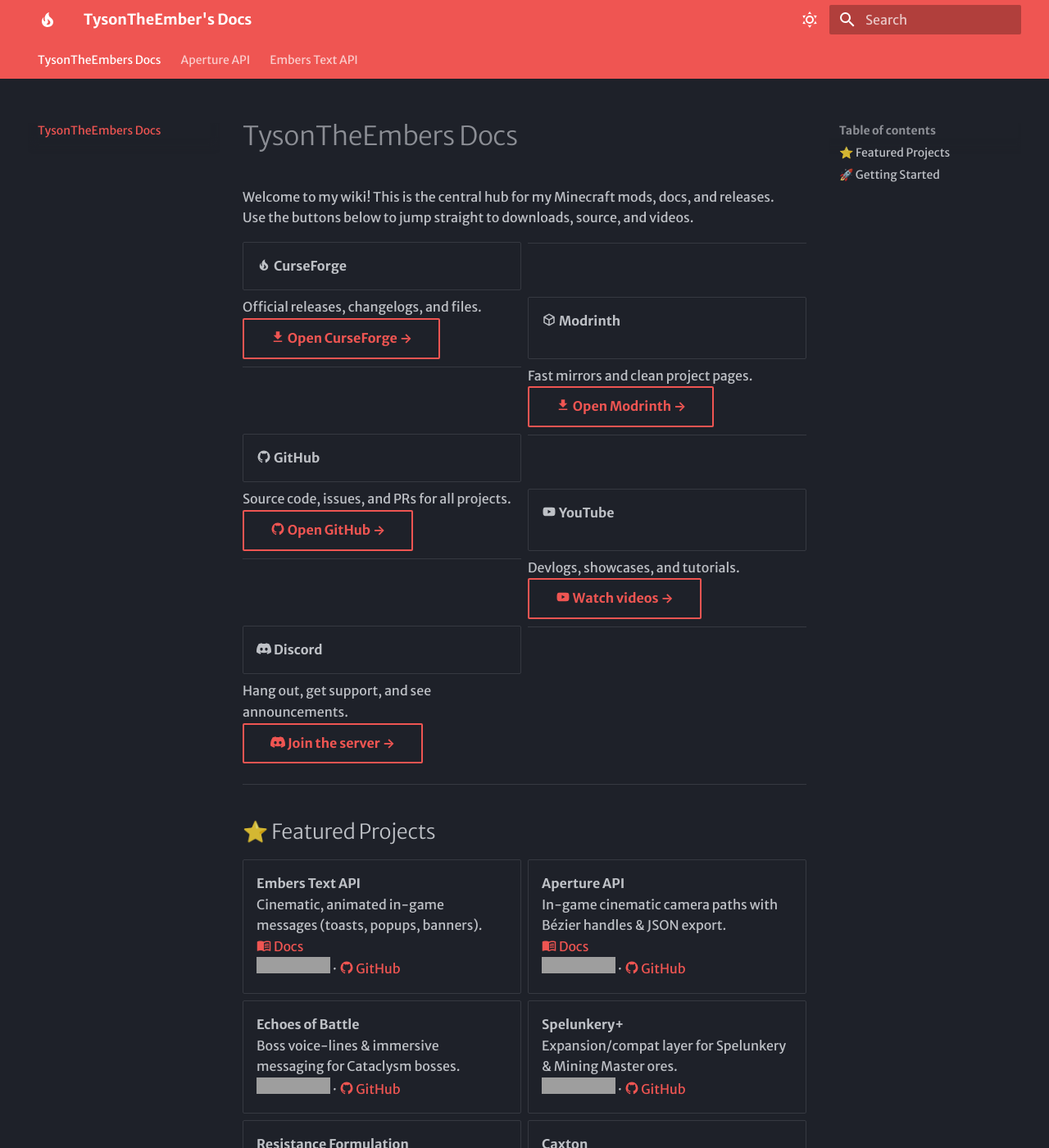
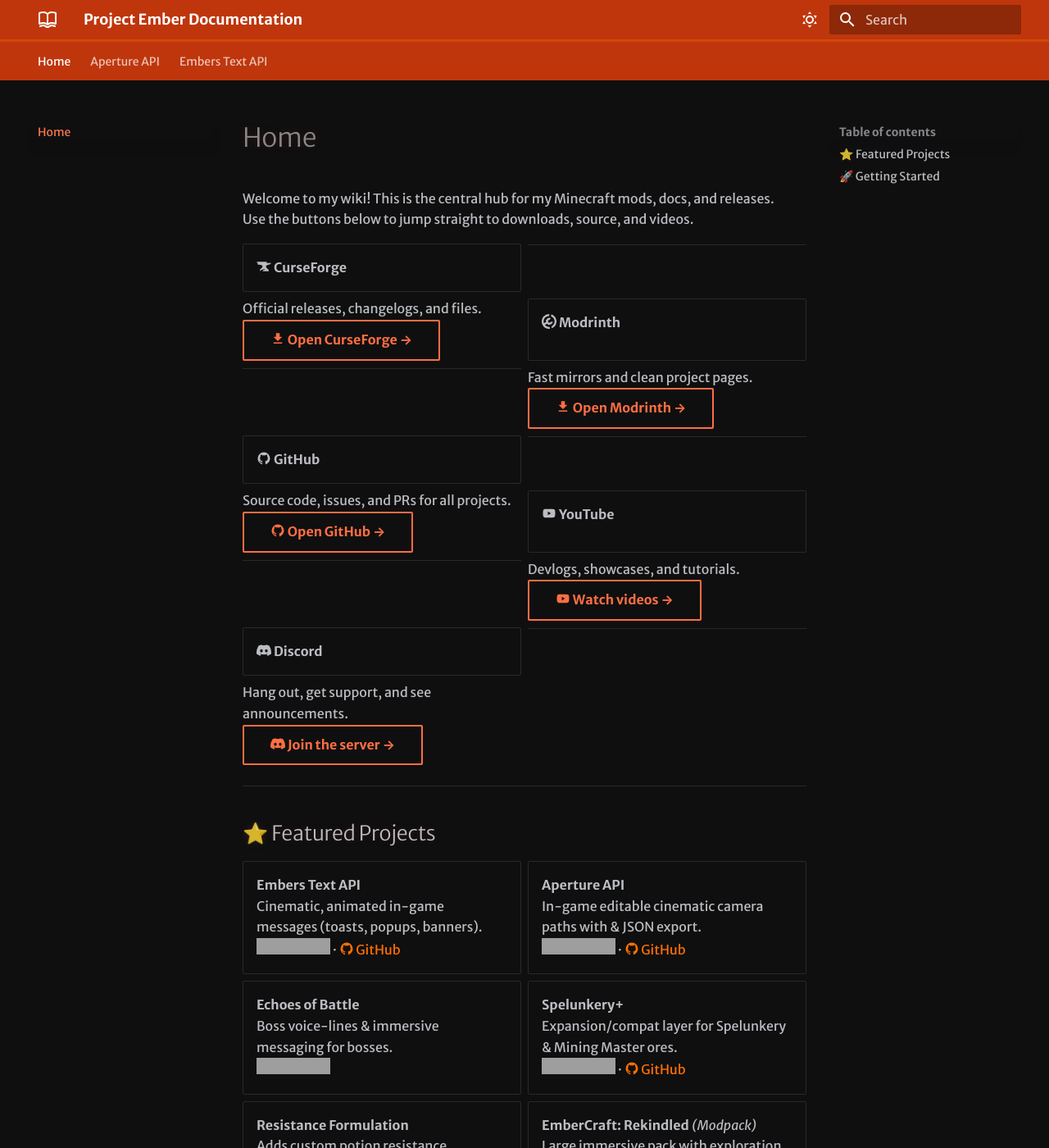
Before and after one commit to TysonTheEmber/docs, an MkDocs documentation site: the page built from docs/index.md, in a window 1280 px wide and 1400 px high. Shown: the whole window at 82% size. Built offline with MkDocs 1.6.1 and Material for MkDocs 9.7.7, drawn with Linux system fonts in a browser that asks for light colours; some web fonts are replaced; some of the changed text lies outside the part shown; grey boxes are pictures that could not be loaded.

Commit message:
more styling

```diff
--- /dev/null
+++ b/docs/assets/stylesheets/fire.css
@@ -0,0 +1,85 @@
+/* Fire theme overrides - simple, subtle, and fast */
+
+/* Global brand colors via CSS variables (works with Material) */
+:root {
+  /* Deep Orange 700 */
+  --md-primary-fg-color: #D84315;
+  /* Orange 600 / Amber-ish accent */
+  --md-accent-fg-color: #FF6F00;
+}
+
+/* Dark scheme tweaks */
+[data-md-color-scheme="slate"] {
+  /* Slightly warmer content background contrast */
+  --md-default-bg-color: #0f0f10;
+  /* Slightly brighter warm code block background */
+  --md-code-bg-color: #1a1412;
+}
+
+/* Header glow for titles */
+.md-typeset h1,
+.md-typeset h2 {
+  text-shadow: 0 0 0.5rem rgba(255, 87, 34, 0.15);
+}
+
+/* Warm link accents */
+.md-typeset a {
+  color: #ff6f00;
+}
+.md-typeset a:hover,
+.md-typeset a:focus {
+  color: #ff8f00;
+  text-decoration-color: #ff6f00;
+}
+
+/* Navigation header: subtle ember underline + darker background */
+.md-header {
+  background-color: #bf360c; /* Deep Orange 800 */
+  border-bottom: 2px solid rgba(255, 111, 0, 0.35);
+  box-shadow: 0 2px 0 rgba(255, 111, 0, 0.15);
+}
+
+/* Active tab highlight with warm gradient */
+.md-tabs__link--active,
+.md-tabs__link:hover {
+  background: linear-gradient(90deg, rgba(255,111,0,0.12), rgba(216,67,21,0.12));
+  border-radius: 0.25rem;
+}
+
+/* Match tabs bar to header: darker background */
+.md-tabs {
+  background-color: #bf360c; /* Deep Orange 800 */
+}
+
+/* Admonitions: warm left border */
+.md-typeset .admonition,
+.md-typeset details {
+  border-left: 0.25rem solid rgba(255, 111, 0, 0.6);
+}
+
+/* Code blocks: ember glow */
+.md-typeset pre > code {
+  box-shadow: 0 0 1rem rgba(216, 67, 21, 0.18);
+}
+/* Ensure fenced code uses darker background */
+.md-typeset pre {
+  background-color: var(--md-code-bg-color);
+}
+
+/* Inline code: warmer background (exclude fenced code) */
+.md-typeset :not(pre) > code {
+  background-color: rgba(255, 111, 0, 0.08);
+}
+
+/* Selection highlight in content */
+::selection {
+  background: rgba(255, 111, 0, 0.35);
+}
+
+/* Footer links warmer hover */
+.md-footer a:hover {
+  color: #ff8f00;
+}
+.md-logo {
+  color: #fff;
+}
--- a/docs/index.md
+++ b/docs/index.md
@@ -1,33 +1,33 @@
-# TysonTheEmbers Docs
+# Home
 Welcome to my wiki! This is the central hub for my Minecraft mods, docs, and releases.
 Use the buttons below to jump straight to downloads, source, and videos.
 
 <div class="grid cards" markdown>
 
-- :material-fire: **CurseForge**
+- :simple-curseforge: **CurseForge**
   ---
   Official releases, changelogs, and files.
-  [:material-download: Open CurseForge →](https://www.curseforge.com/members/tysontheember/projects){ .md-button }
+  [:material-download: Open CurseForge →](https://www.curseforge.com/members/tysontheember/projects){ .md-button target=_blank }
 
-- :material-cube-outline: **Modrinth**
+- :simple-modrinth: **Modrinth**
   ---
   Fast mirrors and clean project pages.
-  [:material-download: Open Modrinth →](https://modrinth.com/user/TysonTheEmber){ .md-button }
+  [:material-download: Open Modrinth →](https://modrinth.com/user/TysonTheEmber){ .md-button target=_blank }
 
 - :material-github: **GitHub**
   ---
   Source code, issues, and PRs for all projects.
-  [:material-github: Open GitHub →](https://github.com/TysonTheEmber){ .md-button }
+  [:material-github: Open GitHub →](https://github.com/TysonTheEmber){ .md-button target=_blank }
 
 - :material-youtube: **YouTube**
   ---
   Devlogs, showcases, and tutorials.
-  [:material-youtube: Watch videos →](https://www.youtube.com/@TysonTheEmber){ .md-button }
+  [:material-youtube: Watch videos →](https://www.youtube.com/@TysonTheEmber){ .md-button target=_blank }
 
 - :simple-discord: **Discord**
   ---
   Hang out, get support, and see announcements.
-  [:simple-discord: Join the server →](https://discord.gg/GCN2Hv4Qzr){ .md-button }
+  [:simple-discord: Join the server →](https://discord.gg/GCN2Hv4Qzr){ .md-button target=_blank }
 
 </div>
 
@@ -36,23 +36,19 @@
 ## ⭐ Featured Projects
 
 <div class="grid cards" markdown>
-
 - **Embers Text API**
   Cinematic, animated in-game messages (toasts, popups, banners).
-  [:material-book-open-variant: Docs](/EmbersTextAPI/){ target=_self }
   [![CurseForge](https://img.shields.io/curseforge/dt/1345948?logo=curseforge)](https://www.curseforge.com/minecraft/mc-mods/embers-text-api) ·
   [:material-github: GitHub](https://github.com/TysonTheEmber/EmbersTextAPI)
 
 - **Aperture API**
-  In-game cinematic camera paths with Bézier handles & JSON export.
-  [:material-book-open-variant: Docs](/Aperture-API/){ target=_self }
-  [![CurseForge](https://img.shields.io/curseforge/dt/UNKNOWN?logo=curseforge)](https://www.curseforge.com/minecraft/mc-mods/) ·
+  In-game editable cinematic camera paths with & JSON export.
+  [![CurseForge](https://img.shields.io/curseforge/dt/1350829?logo=curseforge)](https://www.curseforge.com/minecraft/mc-mods/) ·
   [:material-github: GitHub](https://github.com/TysonTheEmber/Aperture-API)
 
 - **Echoes of Battle**
-  Boss voice-lines & immersive messaging for Cataclysm bosses.
-  [![CurseForge](https://img.shields.io/curseforge/dt/1320014?logo=curseforge)](https://www.curseforge.com/minecraft/mc-mods/echoes-of-battle) ·
-  [:material-github: GitHub](https://github.com/TysonTheEmber/EchoesOfBattle)
+  Boss voice-lines & immersive messaging for bosses.
+  [![CurseForge](https://img.shields.io/curseforge/dt/1320014?logo=curseforge)](https://www.curseforge.com/minecraft/mc-mods/echoes-of-battle)
 
 - **Spelunkery+**
   Expansion/compat layer for Spelunkery & Mining Master ores.
@@ -63,17 +59,9 @@
   Adds custom potion resistance mechanics.
   [![CurseForge](https://img.shields.io/curseforge/dt/1338596?logo=curseforge)](https://www.curseforge.com/minecraft/mc-mods/resistance-formulation)
 
-- **Caxton**
-  Font and text rendering enhancements.
-  [![CurseForge](https://img.shields.io/curseforge/dt/1320863?logo=curseforge)](https://www.curseforge.com/minecraft/mc-mods/caxton)
-
 - **EmberCraft: Rekindled** *(Modpack)*
   Large immersive pack with exploration, combat, automation.
   [![CurseForge](https://img.shields.io/curseforge/dt/1103479?logo=curseforge)](https://www.curseforge.com/minecraft/modpacks/embercraft-rekindled)
-
-- **Project Ember: EmberCraft** *(Modpack)*
-  Legacy EmberCraft pack.
-  [![CurseForge](https://img.shields.io/curseforge/dt/850397?logo=curseforge)](https://www.curseforge.com/minecraft/modpacks/project-ember-embercraft)
 
 </div>
 
--- a/mkdocs.yml
+++ b/mkdocs.yml
@@ -1,4 +1,4 @@
-site_name: TysonTheEmber's Docs
+site_name: Project Ember Documentation
 site_url: https://tysontheember.github.io
 theme:
 
@@ -6,9 +6,8 @@
   font:
     text: Merriweather Sans
     code: Red Hat Mono
-  icon:
-    logo: material/fire
-  favicon: assets/embers_chat_neon.svg
+  logo: assets/logo-white.svg
+  favicon: assets/logo-white.svg
   features:
     - navigation.footer
     - navigation.tabs
@@ -19,16 +18,19 @@
       toggle:
         icon: material/weather-sunny
         name: Dark mode
-      primary: red
-      accent: deep orange
+      primary: deep orange
+      accent: amber
 
     # Light Mode
     - scheme: default
       toggle:
         icon: material/weather-night
         name: Light mode
-      primary: blue
-      accent: deep orange
+      primary: deep orange
+      accent: orange
+
+extra_css:
+  - assets/stylesheets/fire.css
 
 markdown_extensions:
   - md_in_html
```
Also changed, not shown: other parts of docs/index.md (+3 -3 lines), WARP.md (added, +63 -0 lines), docs/Aperture API/index.md (+1 -1 lines), docs/assets/logo-white.svg (added), docs/assets/logo.svg (added).
